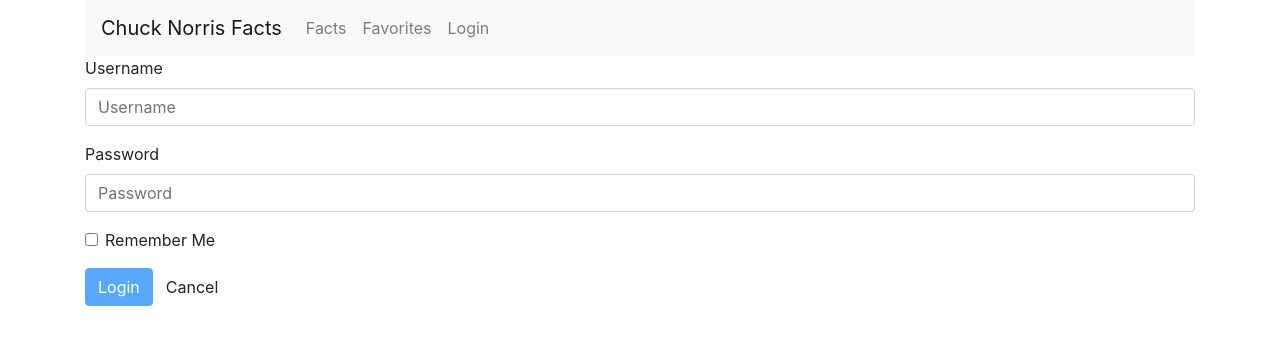
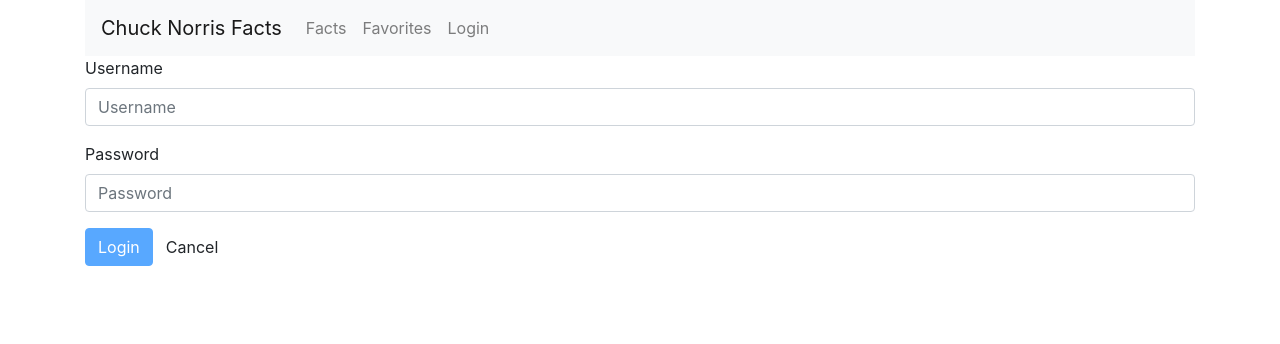
Before and after one commit to roquetromp/chuck-norris-facts, an Angular app: page /login in a window 1280 px wide. Shown: the top 344 px of the page. Built offline with nearby package versions, Linux system fonts and the light colour scheme.

Commit message:
Disabled remember me feature for future implementations

```diff
--- a/src/app/login/login.component.html
+++ b/src/app/login/login.component.html
@@ -14,10 +14,10 @@
     <span *ngIf="loginForm.controls.password.errors?.minlength && loginForm.controls.password.dirty">Minimal length must be {{ loginForm.controls.password.errors?.minlength.requiredLength }} characters</span>
     <span *ngIf="loginForm.controls.password.errors?.maxlength && loginForm.controls.password.dirty">Maximum length must be {{ loginForm.controls.password.errors?.maxlength.requiredLength }} characters</span>
   </div>
-  <div class="form-group form-check">
+  <!-- <div class="form-group form-check">
     <input type="checkbox" class="form-check-input" id="rememberMeCheckbox">
     <label class="form-check-label" for="rememberMeCheckbox">Remember Me</label>
-  </div>
+  </div> -->
   <button type="submit" class="btn btn-primary" [disabled]="loginForm.invalid">Login</button>
   <button type="button" class="btn btn-default" (click)="cancel()">Cancel</button>
 </form>
--- a/src/app/login/login.component.ts
+++ b/src/app/login/login.component.ts
@@ -29,6 +29,7 @@
     //Validate form
 
     if(this.userAuthentication.authenticateUser(credentials)){
+
       this.router.navigate(['/facts']);
     }
   }
```
